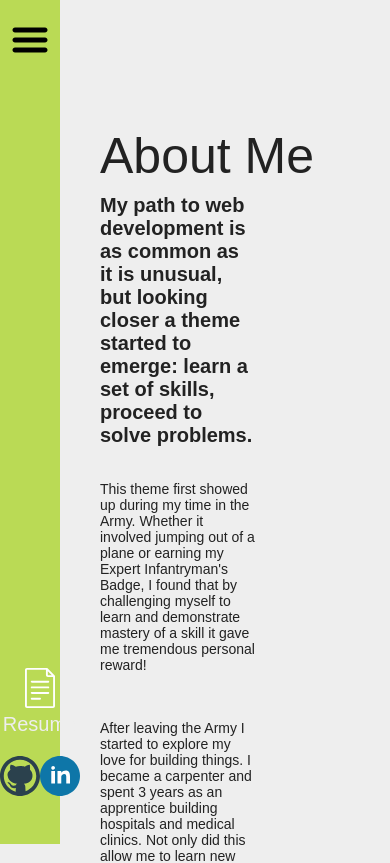
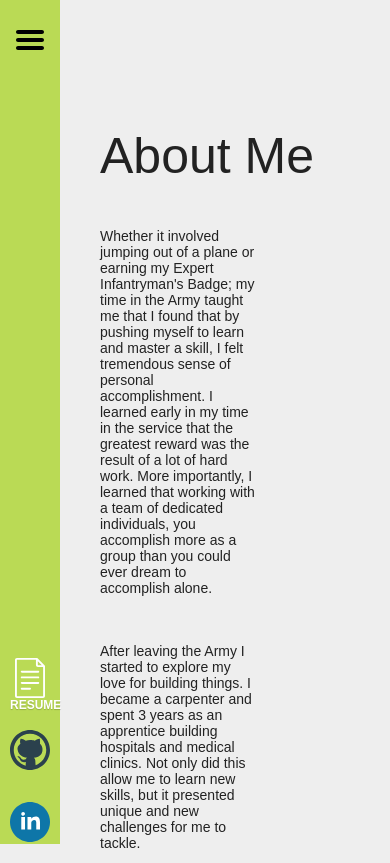
Before and after one commit to zvansom/Portfolio, a React (Create React App) app: page /about in a window 390 px wide. Shown: the top 863 px of the page. Built offline with nearby package versions, Linux system fonts and the light colour scheme.

Commit message:
Improved responsiveness in the navbar

```diff
--- a/src/App.css
+++ b/src/App.css
@@ -41,20 +41,22 @@ h6 {
 ----------------------------------  */
 
 nav {
-  width: 100px;
+  min-width: 100px;
   background: var(--green);
   height: 100vh;
   z-index: 2;
   position: fixed;
   display: grid;
   grid-template-rows: 1fr 1fr;
-  font-size: 2rem;
+  text-transform: uppercase;
+  font-weight: 600;
   font-family: Arial, Helvetica, sans-serif;
+  justify-content: center;
 }
 
 nav .nav-menu,
 nav img {
-  width: 40px;
+  max-width: 40px;
   height: 40px;
   justify-self: center;
   margin-top: 20px;
@@ -67,19 +69,57 @@ nav a {
 }
 
 nav .social-media {
-  position: absolute;
   bottom: 20px;
   display: grid;
   grid-template-columns: 1fr 1fr;
   grid-template-rows: 1fr 1fr;
+  gap: 1rem;
 }
 
 nav .resume {
   grid-column: span 2;
+  position: relative;
+  align-self: flex-end;
+}
+
+.resume:hover {
+  cursor: pointer;
+}
+
+.resume::after {
+  content: 'Resume';
+  position: absolute;
+  bottom: -1.6rem;
+  left: 10%;
+  font-size: 1.6rem;
+  text-shadow: 0px 1px 1px rgba(0,0,0,0.2);
+  color: white;
+}
+
+@media only screen and (max-width: 600px) {
+  nav {
+    min-width: 6rem;
+  }
+
+  nav .social-media {
+    grid-template-columns: 1fr;
+    grid-template-rows: 1fr;
+    grid-auto-rows: auto;
+  }
+
+  nav .resume {
+    grid-column: span 1;
+  }
+
+  .resume::after {
+    font-size: 1.2rem;
+    bottom: -1.2rem;
+    left: 0;
+  }
 }
 
 nav .social-media__icons {
-  width: 40px;
+  max-width: 40px;
   height: 40px;
 }
 
--- a/src/Components/Navbar.js
+++ b/src/Components/Navbar.js
@@ -23,7 +23,7 @@ export default class Navbar extends Component {
         }
         <div className="social-media">
           <a className="resume" href={resume} rel="noopener noreferrer" target="_blank">
-            <img className="social-media__icons" src={Resume} alt="Zach VanSomeren's Resume" />Resume
+            <img className="social-media__icons" src={Resume} alt="Zach VanSomeren's Resume" />
           </a>
           <a href="https://github.com/zvansom" rel="noopener noreferrer" target="_blank">
             <img className="social-media__icons" src={GitHub} alt="Github" />
--- a/src/Routes/About.js
+++ b/src/Routes/About.js
@@ -4,9 +4,9 @@ import headshot from '../assets/headshot.png';
 const About = () => (
   <main className="about">
     <h2 className="about--title">About Me</h2>
-    <h3 className="about--headline">My path to web development is as common as it is unusual, but looking closer a theme started to emerge: learn a set of skills, proceed to solve problems.</h3>
+    <h3 className="about--headline"></h3>
 
-    <p className="about--text">This theme first showed up during my time in the Army. Whether it involved jumping out of a plane or earning my Expert Infantryman's Badge, I found that by challenging myself to learn and demonstrate mastery of a skill it gave me tremendous personal reward!</p>
+    <p className="about--text">Whether it involved jumping out of a plane or earning my Expert Infantryman's Badge; my time in the Army taught me that I found that by pushing myself to learn and master a skill, I felt tremendous sense of personal accomplishment.  I learned early in my time in the service that the greatest reward was the result of a lot of hard work.  More importantly, I learned that working with a team of dedicated individuals, you accomplish more as a group than you could ever dream to accomplish alone.</p>
 
     <p className="about--text">After leaving the Army I started to explore my love for building things.  I became a carpenter and spent 3 years as an apprentice building hospitals and medical clinics.  Not only did this allow me to learn new skills, but it presented unique and new challenges for me to tackle.</p>
 
```
